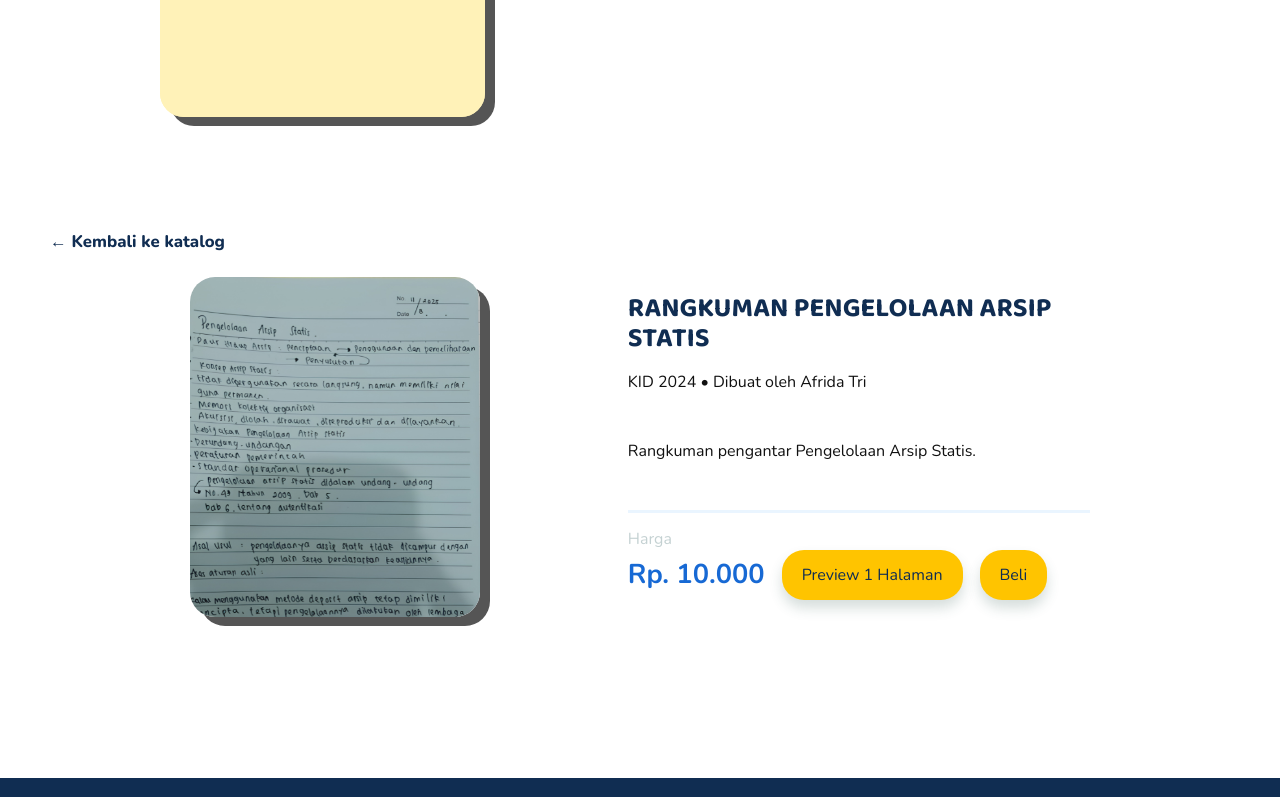
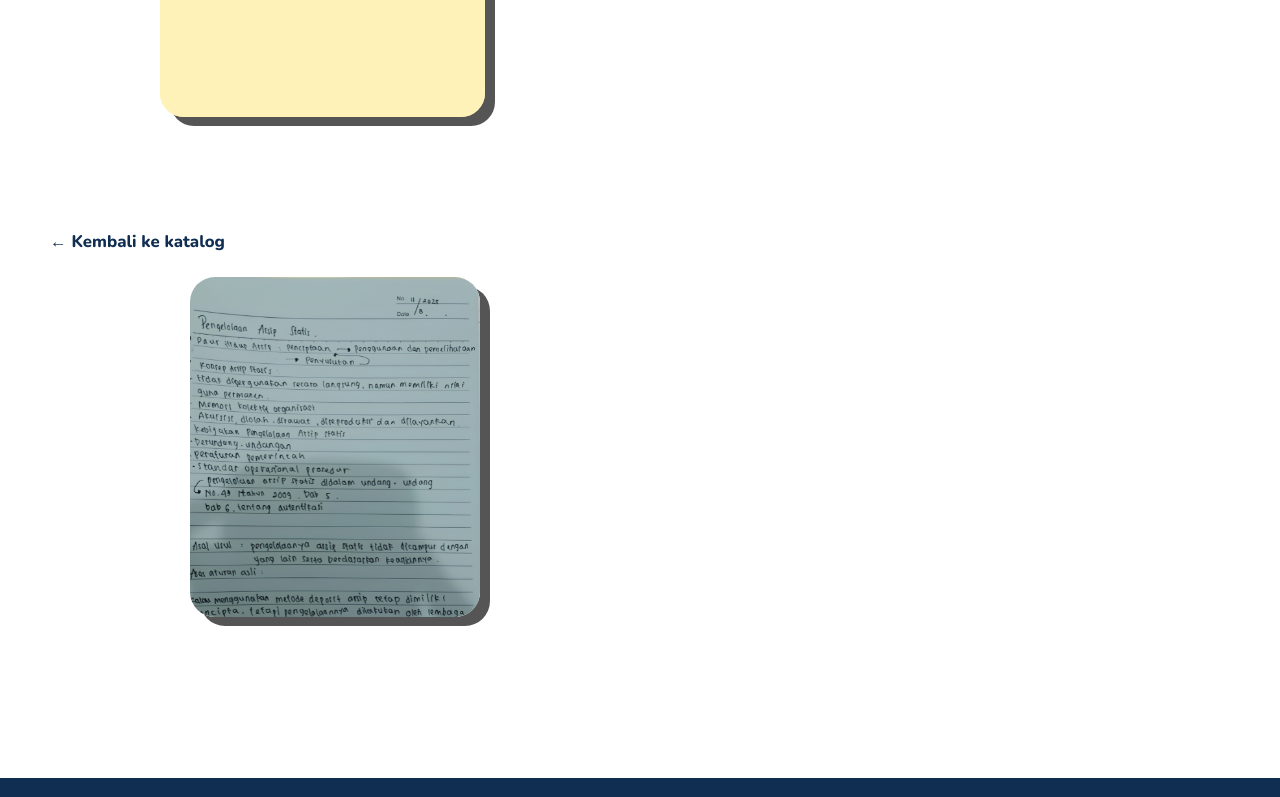
Before and after one commit to isnasaumia-2024/SKS, a plain HTML site: page katalog_deskripsi.html in a window 1280 px wide. Shown: the part 416-1213 px from the top of the page. Drawn offline with nearby package versions, Linux system fonts and the light colour scheme.

```diff
--- a/katalog_deskripsi.html
+++ b/katalog_deskripsi.html
@@ -66,20 +66,6 @@
             <img class="catalog-detail-preview-image" id="catalog-course-image" src="pratinjau_pengelolaan arsip statis.png" alt="Catatan Pengelolaan Arsip Statis by Afrida Tri">
             <span class="note-art" id="catalog-course-placeholder" aria-hidden="true" hidden></span>
         </div>
-        <div class="catalog-detail-copy">
-            <h1 id="catalog-course-title">RANGKUMAN PENGELOLAAN ARSIP STATIS</h1>
-            <p class="catalog-detail-source" id="catalog-course-context">KID 2024 • Dibuat oleh Afrida Tri</p>
-            <p class="catalog-detail-description" id="catalog-course-description">Rangkuman pengantar Pengelolaan Arsip Statis.</p>
-            <hr id="catalog-course-divider">
-            <div class="catalog-price-section" id="catalog-course-pricing">
-                <small>Harga</small>
-                <div class="price-row">
-                    <strong>Rp. 10.000</strong>
-                    <button class="preview-button" type="button" data-preview-src="pratinjau_pengelolaan arsip statis.png" data-preview-alt="Preview rangkuman Pengelolaan Arsip Statis">Preview 1 Halaman</button>
-                    <a href="https://forms.gle/jSXTgQrveHCkNZb29" class="buy-button" target="_blank" rel="noopener noreferrer">Beli</a>
-                </div>
-            </div>
-        </div>
     </section>
 </main>
 <footer class="site-footer">
```
